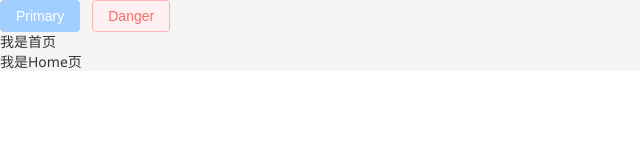
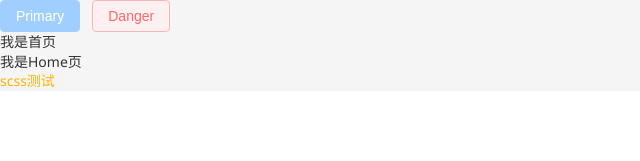
Before and after one commit to jonezhan/xiaotuxian, a Vue app: page / in a window 1280 px wide. Shown: the top 161 px of the page, without its empty margins (0-640 px from the left). Built offline with nearby package versions, Linux system fonts and the light colour scheme; no server answers.

Commit message:
scss文件自动导入

```diff
--- a/src/App.vue
+++ b/src/App.vue
@@ -5,9 +5,15 @@
   <el-button type="danger" plain>Danger</el-button>
   <!-- 一级路由出口组件 -->
   <RouterView />
+  <!-- scss测试 -->
+  <div class="testScss">scss测试</div>
 </template>
 
-<style scoped>
+<style lang="scss" scoped>
+.testScss {
+  color: $warnColor;
+}
+
 header {
   line-height: 1.5;
   max-height: 100vh;
--- /dev/null
+++ b/src/styles/var.scss
@@ -0,0 +1,5 @@
+$xtxColor: #27ba9b;
+$helpColor: #e26237;
+$sucColor: #1dc779;
+$warnColor: #ffb302;
+$priceColor: #cf4444;
--- a/vite.config.js
+++ b/vite.config.js
@@ -29,6 +29,7 @@ export default defineConfig({
         // 自动导入定制化样式文件进行样式覆盖
         additionalData: `
           @use "@/styles/element/index.scss" as *;
+          @use "@/styles/var.scss" as *;
         `,
       },
     },
```
